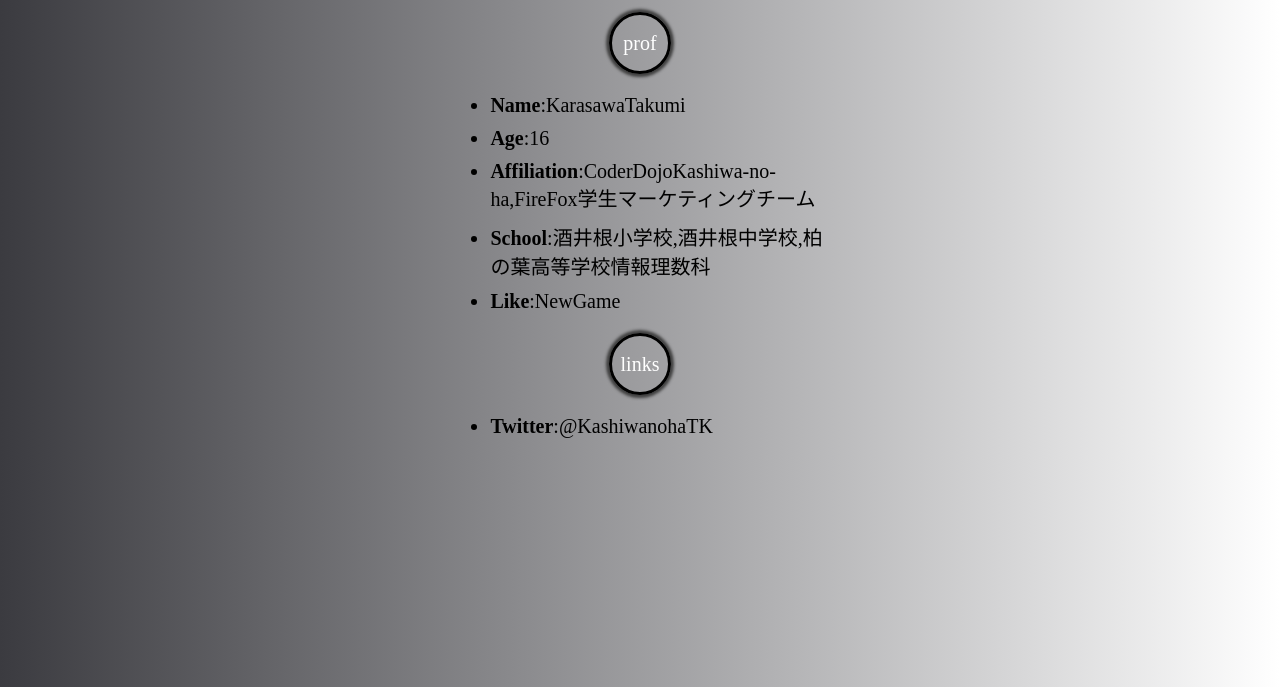
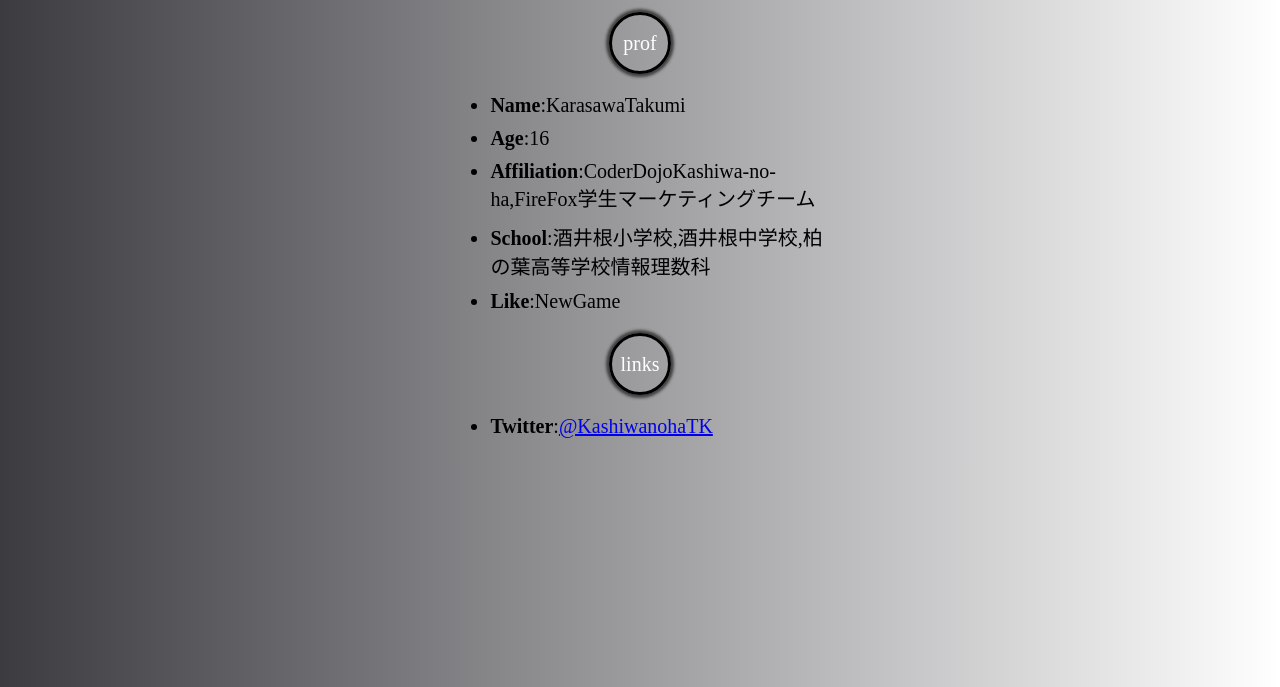
Before and after one commit to KarasawaTakumi0621/KarasawaTakumi0621.github.io, a plain HTML site: page index.html in a window 1280 px wide. Shown: the part 113-800 px from the top of the page. Drawn offline with Linux system fonts and the light colour scheme; a web font is replaced by a local one.

Commit message:
twitter,add

```diff
--- a/index.html
+++ b/index.html
@@ -25,7 +25,7 @@
 	</div>
 		<div class="volvox">
 			<ul class="margin">
-				<li><b>Twitter</b>:@KashiwanohaTK</li>
+				<li><b>Twitter</b>:<a href="https://twitter.com/KashiwanohaTK">@KashiwanohaTK</a></li>
 			</ul>
 		</div>
 </body>
```
